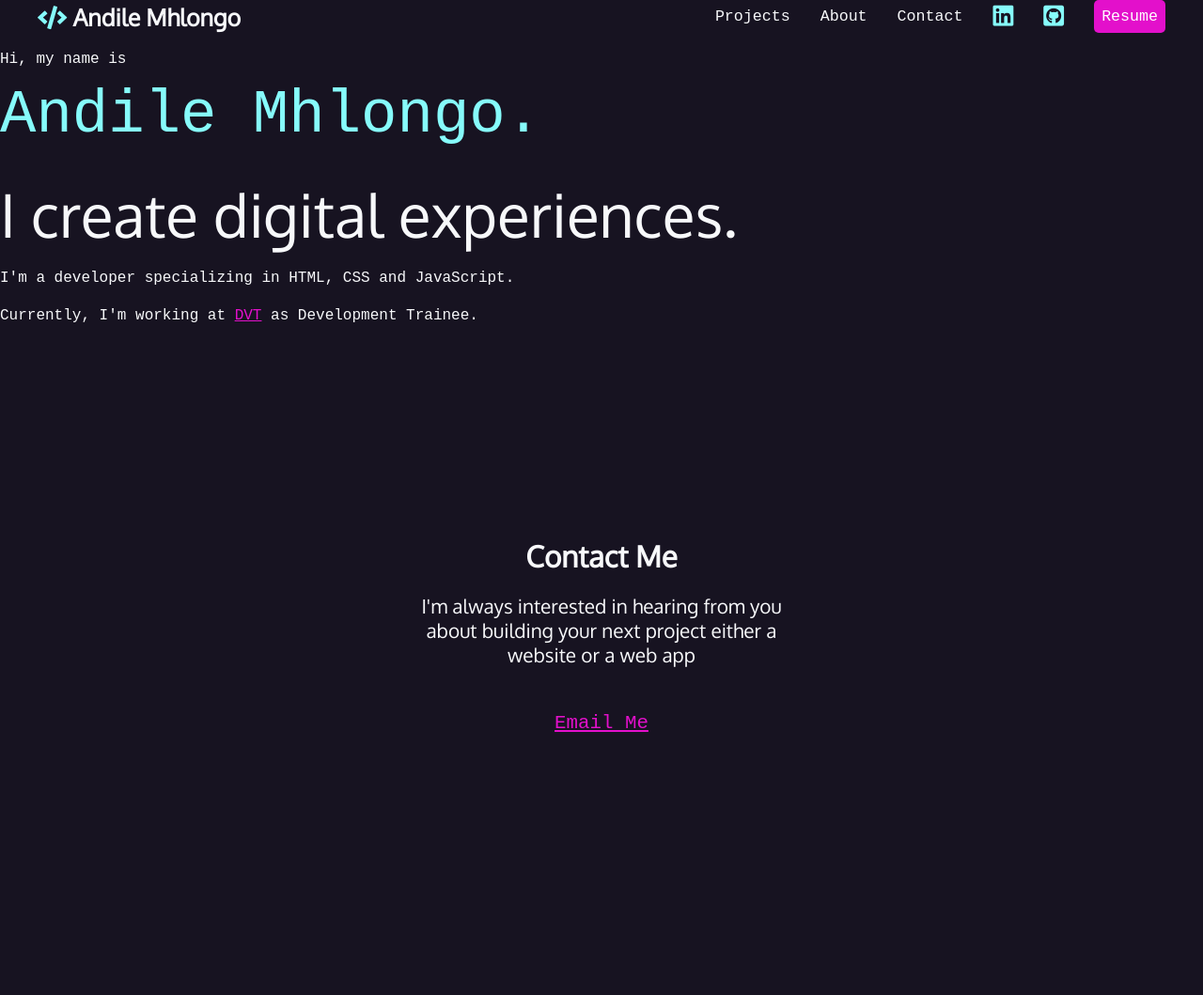
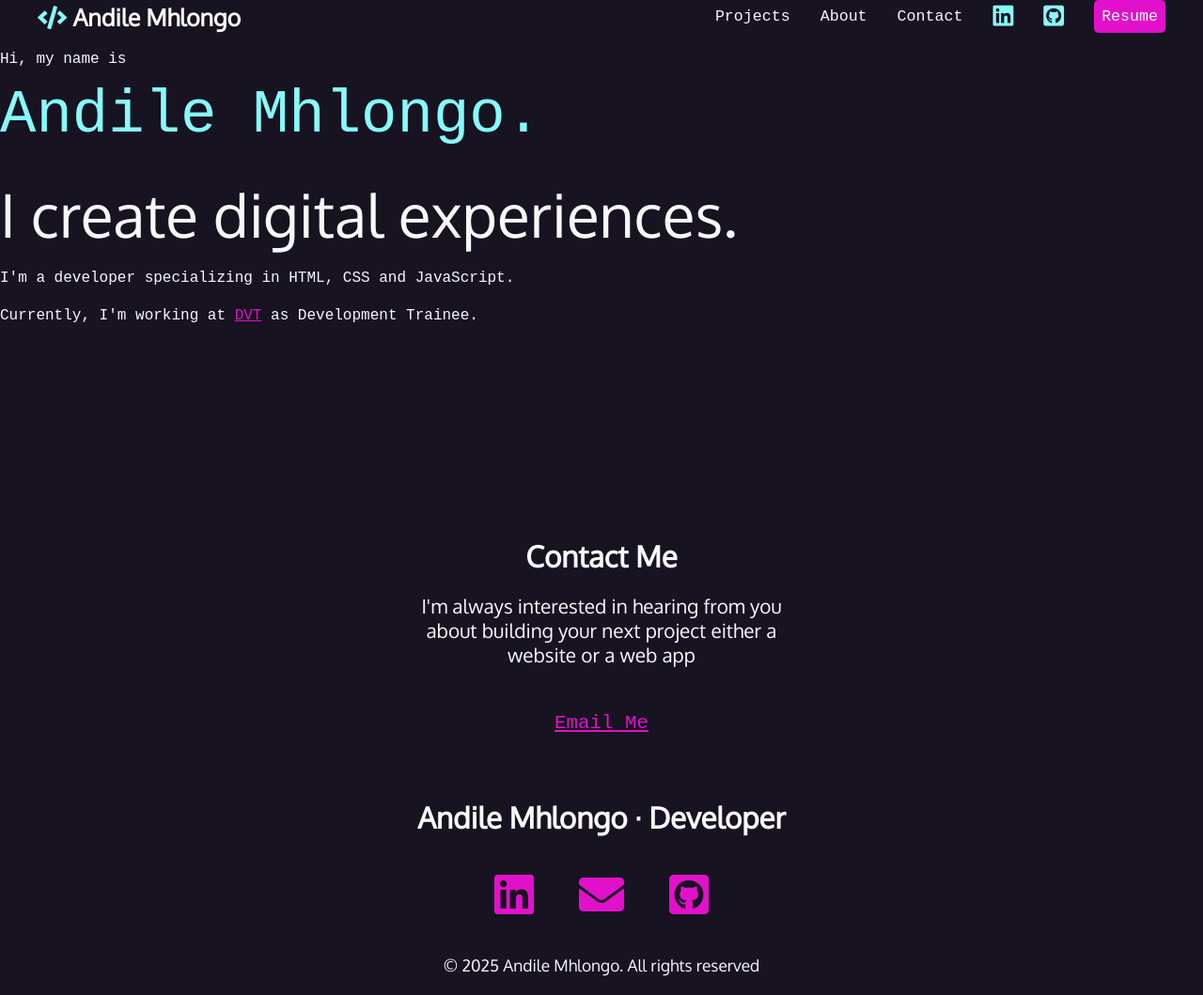
Before and after one commit to amhlongo-dvt/dvt-fullstackdeveopler-roadmap, a plain HTML site: page portfolio/index.html in a window 1280 px wide. Shown: the whole page at 94% size. Before the commit the page ends 850 px from the top, so only its background shows below. Drawn offline with Linux system fonts and the light colour scheme; a web font is replaced by a local one.

Commit message:
Added a footer with styling

```diff
--- a/portfolio/css/style.css
+++ b/portfolio/css/style.css
@@ -137,6 +137,21 @@ nav h1 [class*="fa-"]{
     border-radius: 5px;
 }
 
+footer {
+    text-align: center;
+}
+
+footer ul {
+    list-style-type: none;
+    padding: 0;
+    margin: 2rem 0;
+    display: flex;
+    flex-flow: row wrap;
+    justify-content: center;
+    gap: 3rem;
+    font-size: 3rem;
+}
+
 @media (min-width: 850px) {
     nav {
         max-width: 1200px;
--- a/portfolio/index.html
+++ b/portfolio/index.html
@@ -55,6 +55,31 @@
                 about building your next project either a website or a web app
             </p>
             <p><a href="mailto:majiyaz2@gmail.com">Email Me</a></p>
+        </section>
 
+        <footer>
+            <h2>Andile Mhlongo &middot; Developer</h2>
+            <ul>
+                <li>
+                    <a href="https://www.linkedin.com/in/andile-mhlongo-a025a5b1/" target="_blank">
+                        <span class="fab fa-linkedin" aria-hidden="true"></span>
+                        <span class="sr-only">LinkedIn</span>
+                    </a>
+                </li>
+                <li>
+                    <a href="mailto:majiyaz2@gmail.com" target="_blank">
+                        <span class="fas fa-envelope" aria-hidden="true"></span>
+                        <span class="sr-only">Email</span>
+                    </a>
+                </li>
+                <li>
+                    <a href="https://github.com/majiyaz2" target="_blank">
+                        <span class="fab fa-github-square" aria-hidden="true"></span>
+                        <span class="sr-only">Github</span>
+                    </a>
+                </li>
+            </ul>
+            <p><small>&copy; 2025 Andile Mhlongo. All rights reserved</small></p>
+        </footer>
     </body>
 </html>
```
Lines whose indentation alone changed are shown as unchanged.
